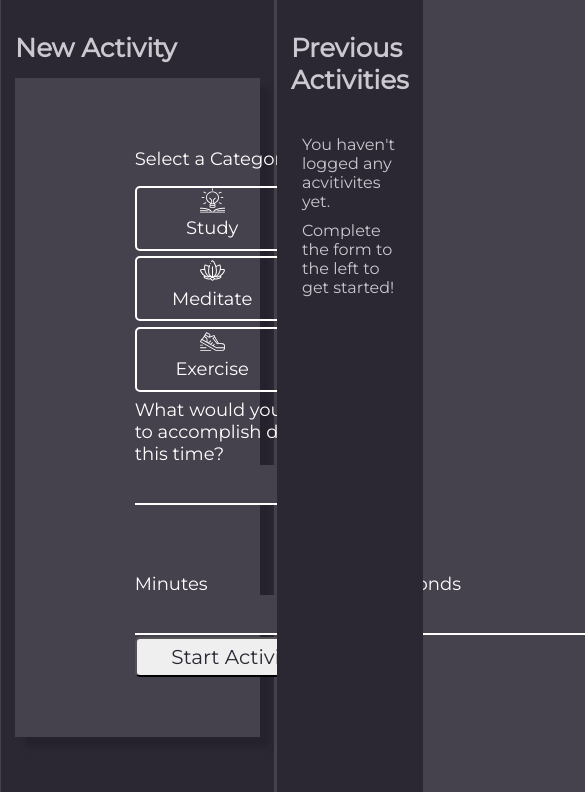
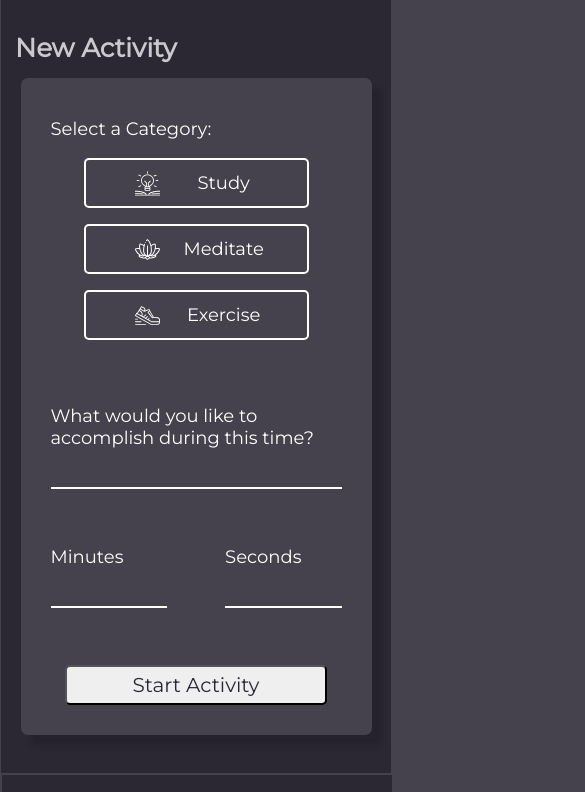
Before and after one commit to grayson-palmer/Intention-Timer, a plain HTML site: page index.html in a window 390 px wide. Shown: the part 52-844 px from the top of the page, 585 px wide, since content can reach past the window. Drawn offline with Linux system fonts and the light colour scheme.

Commit message:
Updated CSS to include Mobile Media Query

```diff
--- a/index.html
+++ b/index.html
@@ -2,6 +2,7 @@
 <html lang="en">
 <head>
   <meta charset="UTF-8">
+  <meta name="viewport" content="width=device-width, initial-scale=1">
   <title>Intention Timer</title>
   <link rel="stylesheet" href="styles.css">
   <link href="https://fonts.googleapis.com/css?family=Montserrat:300,400, 800&display=swap" rel="stylesheet">
--- a/main.js
+++ b/main.js
@@ -118,7 +118,7 @@ function validateBulk() {
 
 function validateAll() {
   validateBulk();
-    if (validateCat() === true &&
+  if (validateCat() === true &&
     validateDesc() === true &&
     validateMin() === true &&
     validateSec() === true)
--- a/styles.css
+++ b/styles.css
@@ -269,3 +269,87 @@ section h3 {
 #prev-activity-text p {
   margin: 5px;
 }
+
+/* ********** MEDIA QUERIES ********** */
+
+@media screen and (max-width: 500px) {
+
+  main {
+    display: flex;
+    flex-flow: column nowrap;
+    justify-content: center;
+  }
+
+  .form-time {
+    padding: 30px;
+    height: 87%;
+    border-radius: 7px;
+  }
+
+  #new-activity {
+    width: 100%;
+    height: 775px;
+  }
+
+  .btn-wrapper {
+    display: flex;
+    flex-flow: row wrap;
+    justify-content: center;
+  }
+
+  .cat-button {
+    border-radius: 5px;
+    display: flex;
+    flex-flow: column wrap;
+    height: 50px;
+    justify-content: center;
+    width: 225px;
+    background-position: left;
+    background-position-x: 25%;
+    padding: 0px;
+    margin: 8px;
+  }
+
+  .cat-button p {
+    padding-left: 25%;
+    text-align: center;
+  }
+
+  #time-value {
+    display: flex;
+    flex-flow: row nowrap;
+    justify-content: space-between;
+  }
+
+  #time-value div {
+    width: 40%;
+  }
+
+  #time-value input {
+    width: 100%;
+  }
+
+  #start-activity {
+    width: 90%;
+    align-self: center;
+  }
+
+  #timer-box {
+    width: 100%;
+    height: 775px;
+  }
+
+  #timer-info {
+    height: 87%;
+    border-radius: 7px;
+  }
+
+  #start-button {
+    width: 50%;
+    padding: 35%;
+  }
+
+  #prev-activity {
+    width: 100%;
+  }
+};
```
